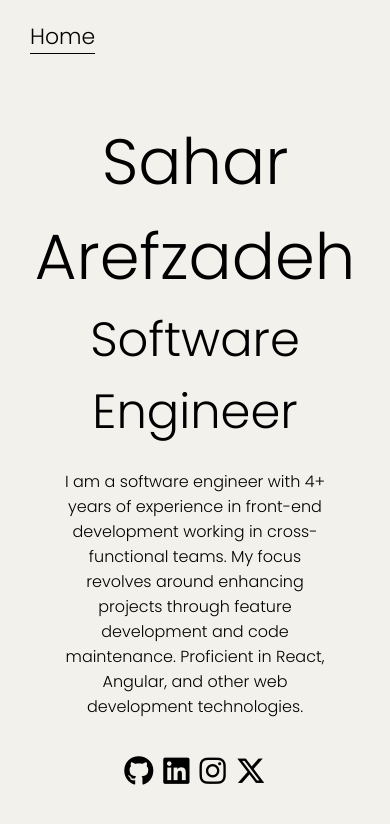
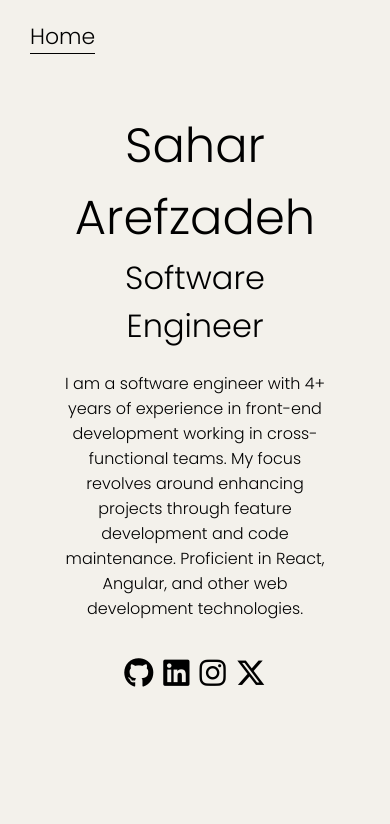
Before and after one commit to sahar511/sahar-portfolio, a React (Create React App) app: page / in a window 390 px wide. Shown: the top 824 px of the page. Built offline with nearby package versions, Linux system fonts and the light colour scheme.

Commit message:
style: fix font

```diff
--- a/src/views/Home/Home.style.module.css
+++ b/src/views/Home/Home.style.module.css
@@ -45,13 +45,13 @@ p {
 
 @media screen and (max-width: 520px) {
   .title {
-    font-size: 4rem;
+    font-size: 3rem;
   }
 
   .subtitle {
-    font-size: 3rem;
+    font-size: 2rem;
   }
   .box {
-    padding: 40px 0;
+    padding: 36px 0;
   }
 }
```
